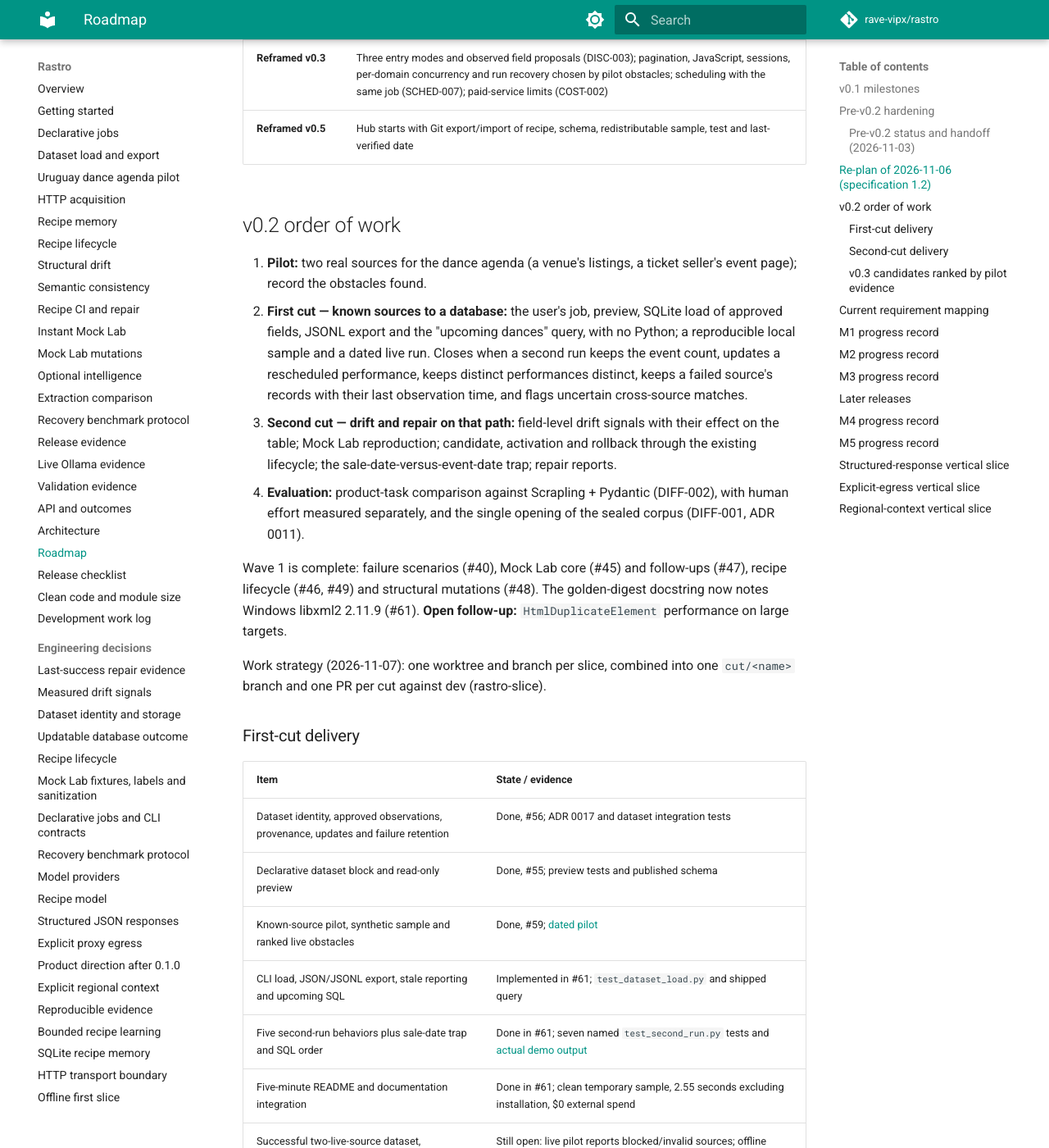
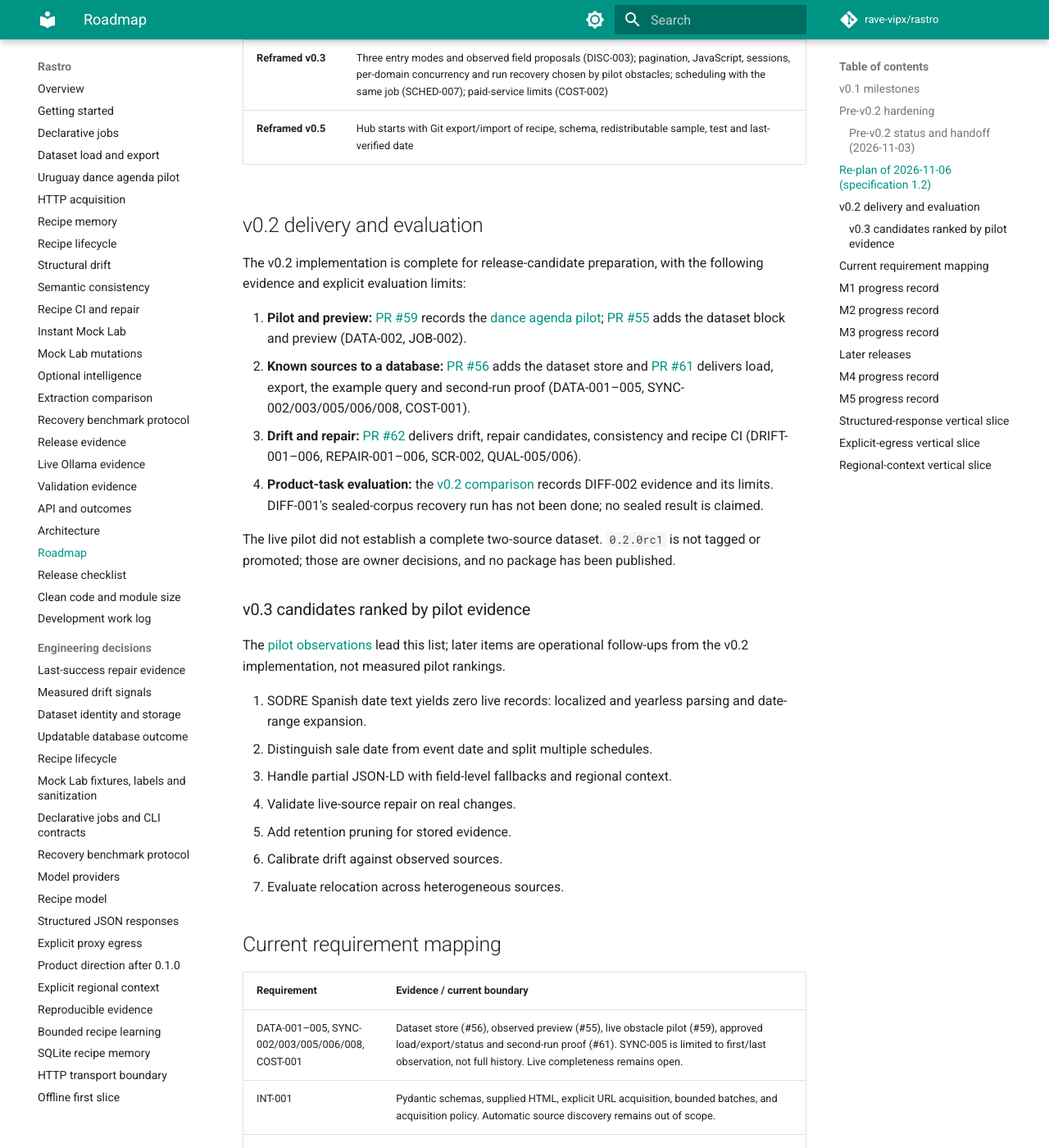
Before and after one commit to rave-vipx/rastro, an MkDocs documentation site: the page built from docs/roadmap.md, in a window 1280 px wide and 1400 px high, scrolled down 4088 px. Shown: the whole window at 82% size. Built offline with MkDocs 1.6.1 and Material for MkDocs 9.7.7, drawn with Linux system fonts in a browser that asks for light colours; comment, search, counter and statistics services are not loaded; some of the changed text lies outside the part shown.

```diff
--- a/docs/roadmap.md
+++ b/docs/roadmap.md
@@ -1,6 +1,6 @@
 # Roadmap and requirement coverage
 
-**Active milestone: v0.2 — from known sources to a usable database** (specification 1.2, [ADR 0016](decisions/0016-dataset-outcome.md)). The product outcome: describe the data you need, name the sources you know, and get an updatable database for your application. First public case: an agenda of dance events in Uruguay (an example job; the engine stays domain-neutral).
+**v0.2 implementation complete — from known sources to a usable database** (specification 1.2, [ADR 0016](decisions/0016-dataset-outcome.md)). The product outcome: describe the data you need, name the sources you know, and get an updatable database for your application. First public case: an agenda of dance events in Uruguay (an example job; the engine stays domain-neutral).
 
 v0.1 remains the reference release. It is complete: `0.1.0rc1` is its release candidate, with M1–M4 implemented, the M5 technical evidence recorded, every section 18 acceptance criterion evidenced, and DIFF-001 partially demonstrated. Publication (namespace ownership, legal/trademark review, tag and Trusted Publishing) awaits maintainer approval through the release gates in issue #5; nothing has been published.
 
@@ -66,53 +66,28 @@ Base for integration: `dev` (`31cbcde`). `staging` (`8f96d41`) is an ancestor of
 | **Reframed v0.3** | Three entry modes and observed field proposals (DISC-003); pagination, JavaScript, sessions, per-domain concurrency and run recovery chosen by pilot obstacles; scheduling with the same job (SCHED-007); paid-service limits (COST-002) |
 | **Reframed v0.5** | Hub starts with Git export/import of recipe, schema, redistributable sample, test and last-verified date |
 
-## v0.2 order of work
+## v0.2 delivery and evaluation
 
-1. **Pilot:** two real sources for the dance agenda (a venue's listings, a ticket seller's event page); record the obstacles found.
-2. **First cut — known sources to a database:** the user's job, preview, SQLite load of approved fields, JSONL export and the "upcoming dances" query, with no Python; a reproducible local sample and a dated live run. Closes when a second run keeps the event count, updates a rescheduled performance, keeps distinct performances distinct, keeps a failed source's records with their last observation time, and flags uncertain cross-source matches.
-3. **Second cut — drift and repair on that path:** field-level drift signals with their effect on the table; Mock Lab reproduction; candidate, activation and rollback through the existing lifecycle; the sale-date-versus-event-date trap; repair reports.
-4. **Evaluation:** product-task comparison against Scrapling + Pydantic (DIFF-002), with human effort measured separately, and the single opening of the sealed corpus (DIFF-001, ADR 0011).
+The v0.2 implementation is complete for release-candidate preparation, with the following evidence and explicit evaluation limits:
 
-Wave 1 is complete: failure scenarios (#40), Mock Lab core (#45) and follow-ups (#47), recipe lifecycle (#46, #49) and structural mutations (#48). The golden-digest docstring now notes Windows libxml2 2.11.9 (#61). **Open follow-up:** `HtmlDuplicateElement` performance on large targets.
+1. **Pilot and preview:** [PR #59](https://github.com/rave-vipx/rastro/pull/59) records the [dance agenda pilot](pilot/uy-dance-agenda.md); [PR #55](https://github.com/rave-vipx/rastro/pull/55) adds the dataset block and preview (DATA-002, JOB-002).
+2. **Known sources to a database:** [PR #56](https://github.com/rave-vipx/rastro/pull/56) adds the dataset store and [PR #61](https://github.com/rave-vipx/rastro/pull/61) delivers load, export, the example query and second-run proof (DATA-001–005, SYNC-002/003/005/006/008, COST-001).
+3. **Drift and repair:** [PR #62](https://github.com/rave-vipx/rastro/pull/62) delivers drift, repair candidates, consistency and recipe CI (DRIFT-001–006, REPAIR-001–006, SCR-002, QUAL-005/006).
+4. **Product-task evaluation:** the [v0.2 comparison](comparison-v02.md) records DIFF-002 evidence and its limits. DIFF-001's sealed-corpus recovery run has not been done; no sealed result is claimed.
 
-Work strategy (2026-11-07): one worktree and branch per slice, combined into one `cut/<name>` branch and one PR per cut against dev (rastro-slice).
-
-### First-cut delivery
-
-| Item | State / evidence |
-| --- | --- |
-| Dataset identity, approved observations, provenance, updates and failure retention | Done, #56; ADR 0017 and dataset integration tests |
-| Declarative dataset block and read-only preview | Done, #55; preview tests and published schema |
-| Known-source pilot, synthetic sample and ranked live obstacles | Done, #59; [dated pilot](pilot/uy-dance-agenda.md) |
-| CLI load, JSON/JSONL export, stale reporting and upcoming SQL | Implemented in #61; `test_dataset_load.py` and shipped query |
-| Five second-run behaviors plus sale-date trap and SQL order | Done in #61; seven named `test_second_run.py` tests and [actual demo output](dataset.md#executed-offline-sequence) |
-| Five-minute README and documentation integration | Done in #61; clean temporary sample, 2.55 seconds excluding installation, $0 external spend |
-| Successful two-live-source dataset, newcomer validation and product-task comparison | Still open: live pilot reports blocked/invalid sources; offline proof does not establish live completeness or usability for a new user |
-
-### Second-cut delivery
-
-| Item | State / evidence |
-| --- | --- |
-| DRIFT-001–006 | Implemented: `job load --drift`, measured snapshots, deterministic explained verdicts and stale table effects; ADR 0018 and offline drift acceptance tests |
-| REPAIR-001–005, SCR-002 | Implemented: bounded proposals, retained last-success evidence, historical/current/schema/consistency/generated regression CI, threshold promotion and quarantine; ADR 0019 and real CLI acceptance |
-| REPAIR-006, REC-005/006 | Implemented: candidate-only persistence, fresh-CI promotion, comparison and rollback CLI; next dataset load uses the serving version |
-| QUAL-005/006 | Implemented for recipe CI: generic optional job rules and separate completeness/structural/semantic indicators; sale-date trap fails despite valid datetime values |
-| Cut demo | Executed offline on a temporary dance sample: threshold quarantine, promotion, six preserved records, rollback and semantic rejection; README records actual commands/output |
-| Open | Independent cut review, live-source repair, automatic semantic load monitoring, retention pruning, drift calibration, heterogeneous relocation, DIFF-002 and final sealed-corpus evaluation remain open; no sealed evidence claimed |
+The live pilot did not establish a complete two-source dataset. `0.2.0rc1` is not tagged or promoted; those are owner decisions, and no package has been published.
 
 ### v0.3 candidates ranked by pilot evidence
 
-Preserve the [pilot ranking and underlying observations](pilot/uy-dance-agenda.md#3-ranked-obstacles-for-v03-drift-acquisition-roadmap):
+The [pilot observations](pilot/uy-dance-agenda.md#3-ranked-obstacles-for-v03-drift-acquisition-roadmap) lead this list; later items are operational follow-ups from the v0.2 implementation, not measured pilot rankings.
 
-1. Localized/yearless date parsing and date-range expansion into performances.
-2. Event-date role disambiguation and multi-schedule card splitting.
-3. Field-level pointer fallbacks, implicit regional fields and relative URL resolution.
-4. Policy-controlled optional JavaScript rendering.
-5. Bounded listing-to-detail traversal and pagination.
-6. Address fallback across validated IPv6/IPv4 targets.
-7. Clear access-restriction reporting and transparent contact metadata; no evasion.
-8. Clear diagnostics for HTTPS downgrades and invalid origin certificates; retain TLS enforcement.
-
+1. SODRE Spanish date text yields zero live records: localized and yearless parsing and date-range expansion.
+2. Distinguish sale date from event date and split multiple schedules.
+3. Handle partial JSON-LD with field-level fallbacks and regional context.
+4. Validate live-source repair on real changes.
+5. Add retention pruning for stored evidence.
+6. Calibrate drift against observed sources.
+7. Evaluate relocation across heterogeneous sources.
 
 ## Current requirement mapping
 
--- a/pyproject.toml
+++ b/pyproject.toml
@@ -4,7 +4,7 @@ build-backend = "hatchling.build"
 
 [project]
 name = "rastro-engine"
-version = "0.1.0"
+version = "0.2.0rc1"
 description = "Schema-first web data extraction with explicit outcomes and field-level provenance."
 readme = "README.md"
 requires-python = ">=3.12"
```
Also changed, not shown: CHANGELOG.md (+10 -1 lines), README.md (+1 -1 lines), docs/index.md (+1 -1 lines), docs/releasing.md (+1 -1 lines), 1 other file.
